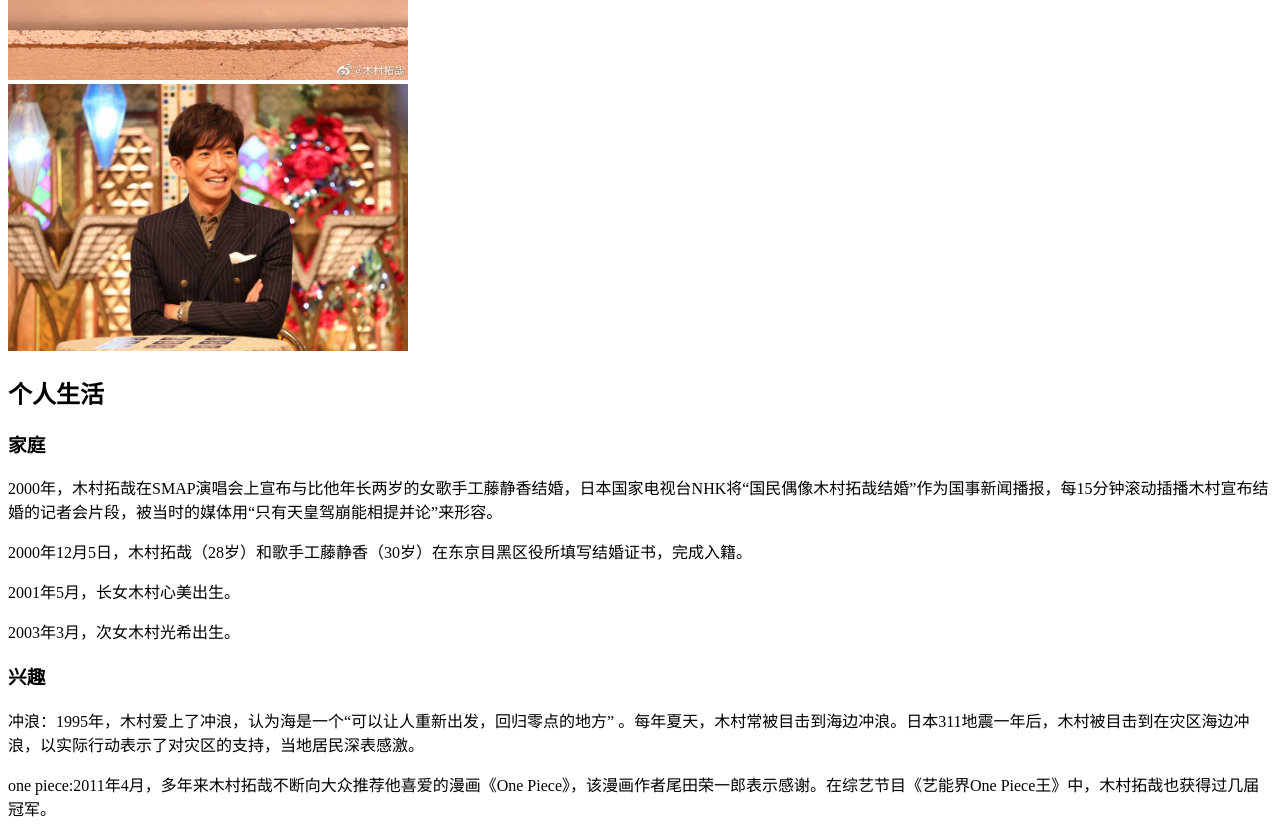
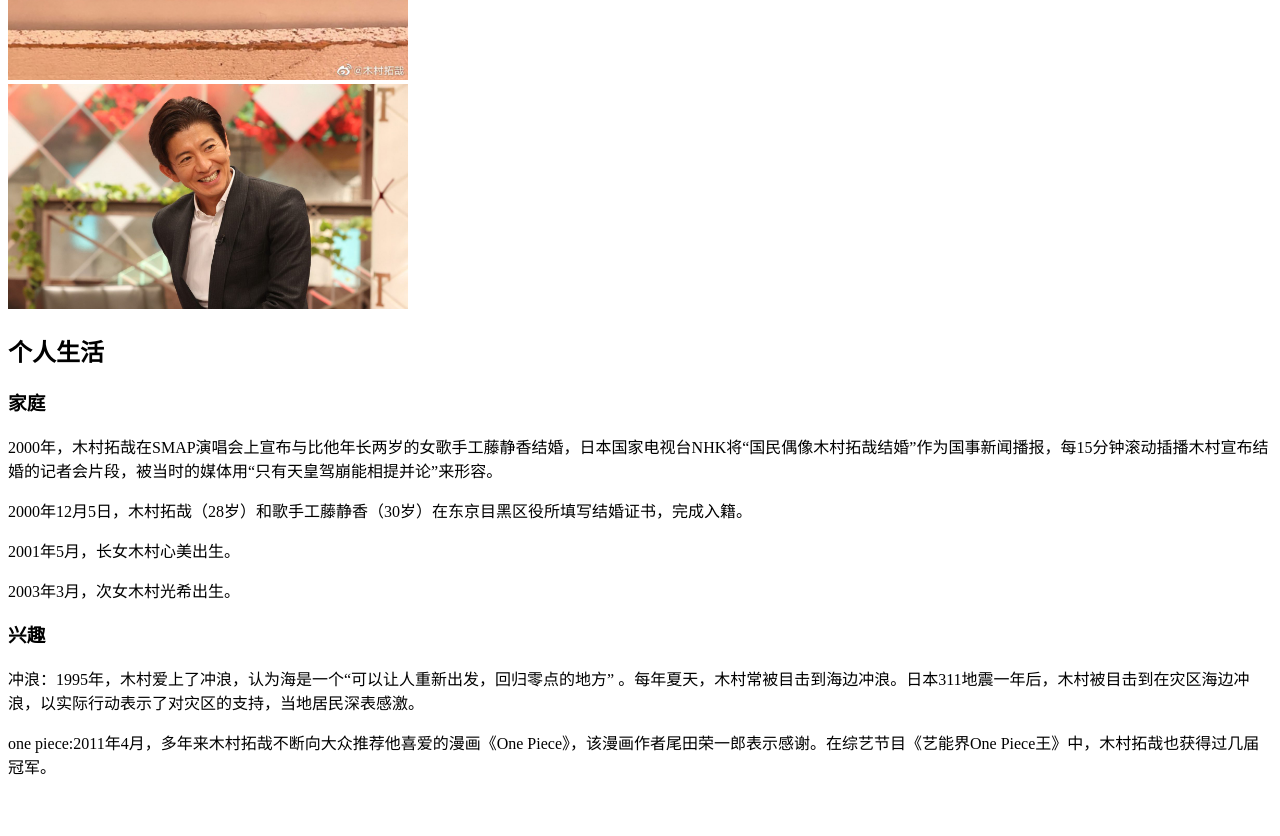
Before and after one commit to PrayWang/html-kimura, a plain HTML site: page index.html in a window 1280 px wide. Shown: the part 2078-2914 px from the top of the page. After the commit the page ends 2872 px from the top, so only its background shows below. Drawn offline with Linux system fonts and the light colour scheme.

Commit message:
更改图片

```diff
--- a/index.html
+++ b/index.html
@@ -103,7 +103,7 @@
       <h2 id="pictures">生活照</h2>
       <div><a href="1.jpg" target="_blank"><img width=400 src="1.jpg" alt="图一"></a></div>
       <div><a href="2.jpg" target="_blank"><img width=400 src="2.jpg" alt="图二"></a></div>
-      <div><a href="3-min.jpg" target="_blank"><img width=400 src="3-min.jpg" alt="图三"></a></div>
+      <div><a href="4.jpg" target="_blank"><img width=400 src="4.jpg" alt="图三"></a></div>
 
       <h2 id="life">个人生活</h2>
       <h3>家庭</h3>
```
Also changed, not shown: 4.jpg (added).
